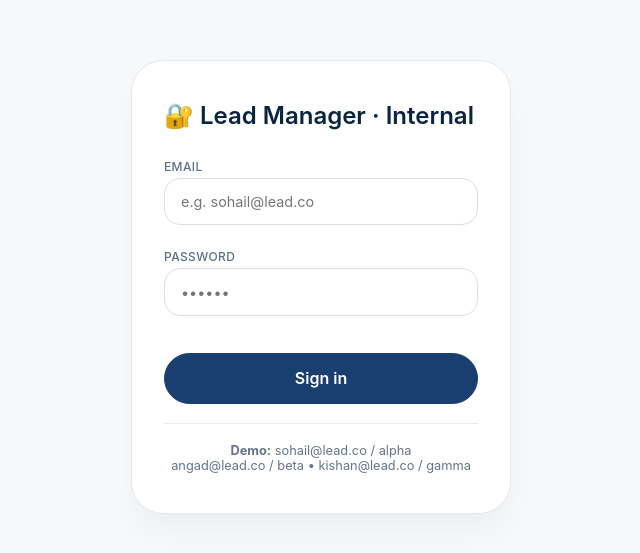
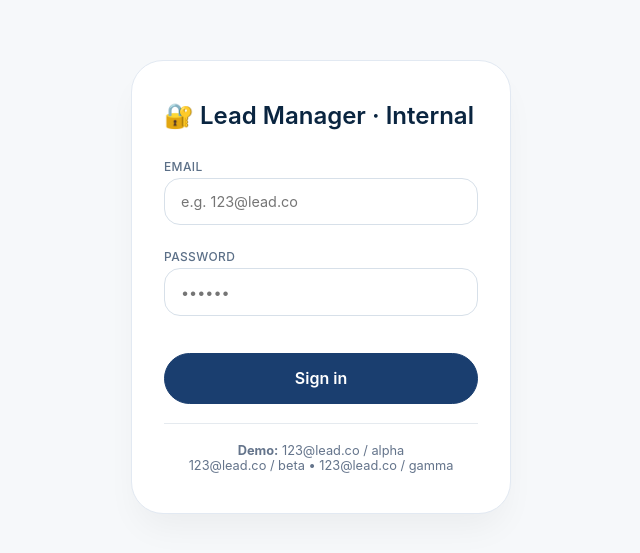
Before and after one commit to SohailDev899/Leads-Manager, a plain HTML site: page index.html in a window 1280 px wide. Shown: the part 113-666 px from the top of the page, without its empty margins (319-959 px from the left). Drawn offline with Linux system fonts and the light colour scheme.

Commit message:
Update index.html

```diff
--- a/index.html
+++ b/index.html
@@ -13,7 +13,7 @@
         <div class="login-form">
             <div class="form-group">
                 <label>Email</label>
-                <input type="email" id="login-email" placeholder="e.g. sohail@lead.co" autocomplete="off">
+                <input type="email" id="login-email" placeholder="e.g. 123@lead.co" autocomplete="off">
             </div>
             <div class="form-group">
                 <label>Password</label>
@@ -23,7 +23,7 @@
         </div>
         <hr>
         <div class="demo-hint">
-            <strong>Demo:</strong> sohail@lead.co / alpha<br>angad@lead.co / beta • kishan@lead.co / gamma
+            <strong>Demo:</strong> 123@lead.co / alpha<br>123@lead.co / beta • 123@lead.co / gamma
         </div>
     </div>
 
```
